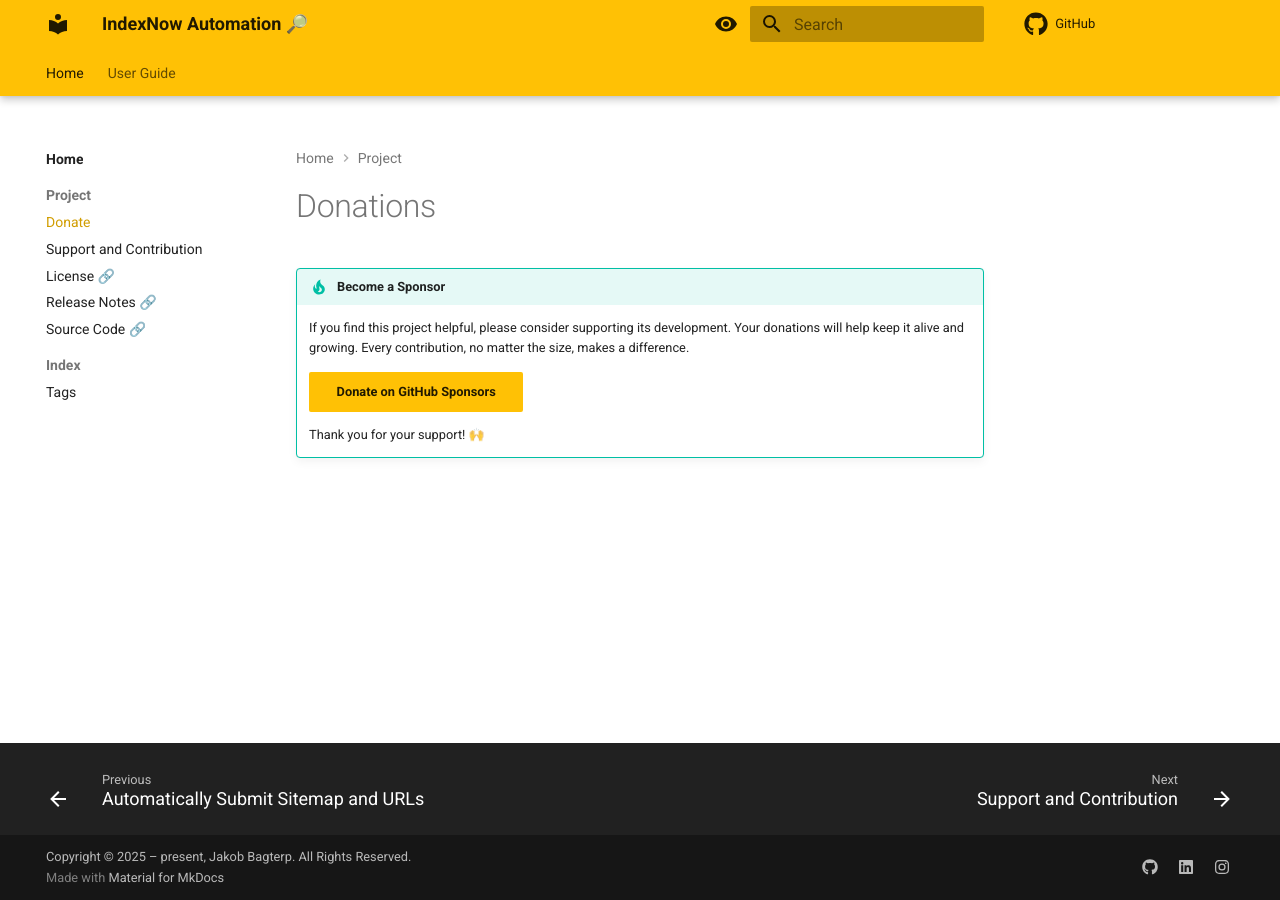
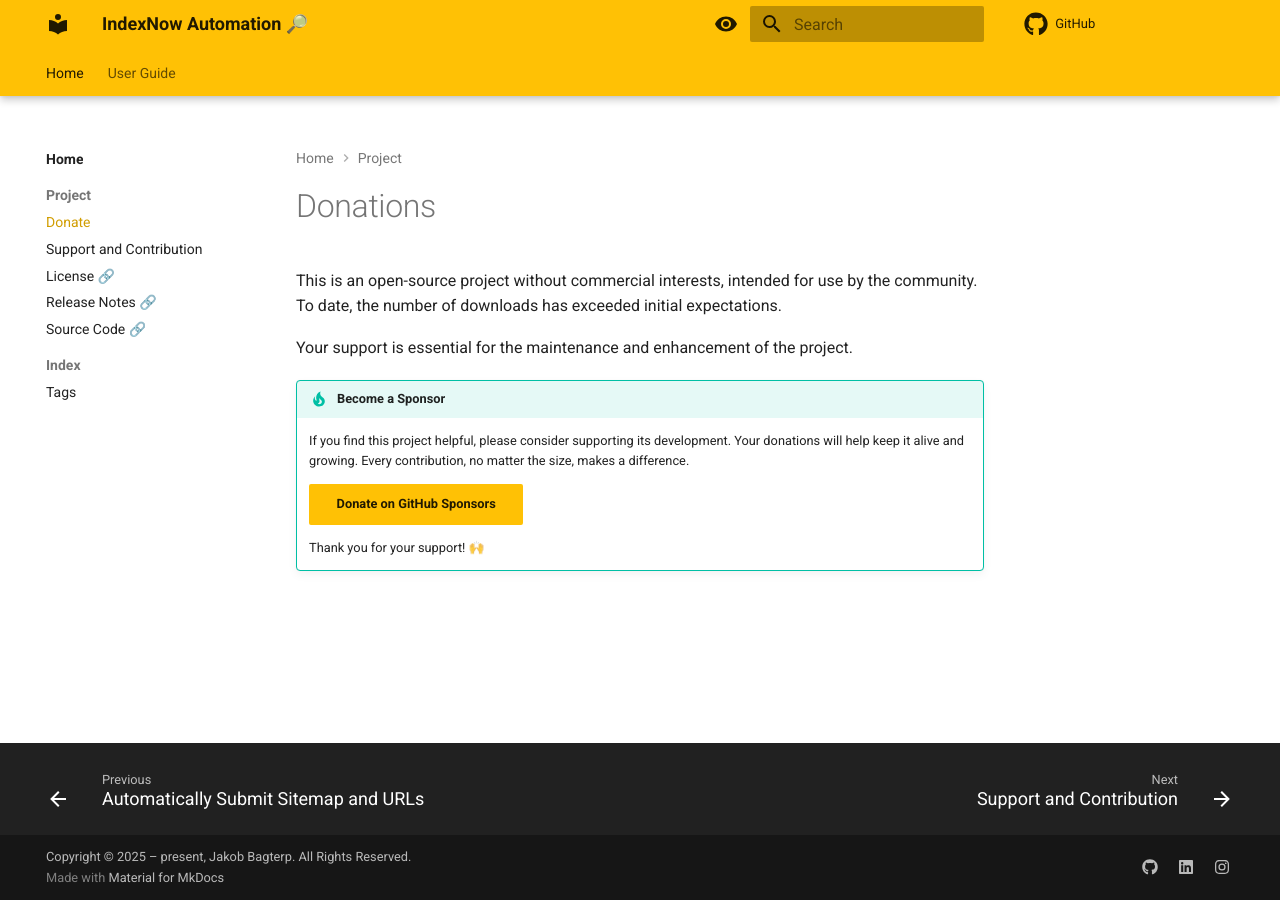
Before and after one commit to jakob-bagterp/index-now-submit-sitemap-urls-action, an MkDocs documentation site: the page built from docs/project/donate.md, in a window 1280 px wide. Built offline with MkDocs 1.6.1 and Material for MkDocs 9.7.7, drawn with Linux system fonts in a browser that asks for light colours; comment, search, counter and statistics services are not loaded.

Commit message:
Update project section.

```diff
--- a/docs/project/donate.md
+++ b/docs/project/donate.md
@@ -4,6 +4,9 @@ description: If you find IndexNow for Python helpful, please consider supporting
 ---
 
 # Donations
+This is an open-source project without commercial interests, intended for use by the community. To date, the number of downloads has exceeded initial expectations.
+
+Your support is essential for the maintenance and enhancement of the project.
 
 !!! tip "Become a Sponsor"
     If you find this project helpful, please consider supporting its development. Your donations will help keep it alive and growing. Every contribution, no matter the size, makes a difference.
```
Also changed, not shown: docs/project/support-and-contribution.md (+4 -0 lines).
